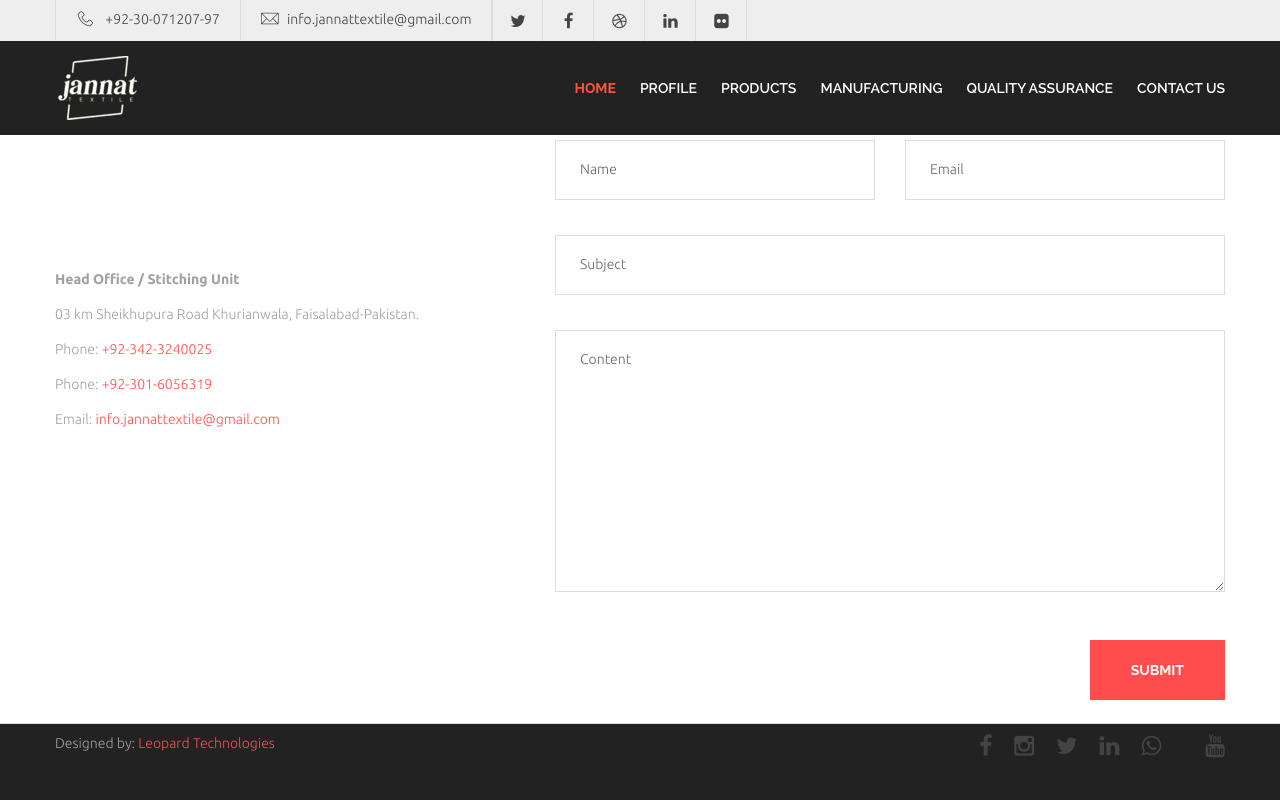
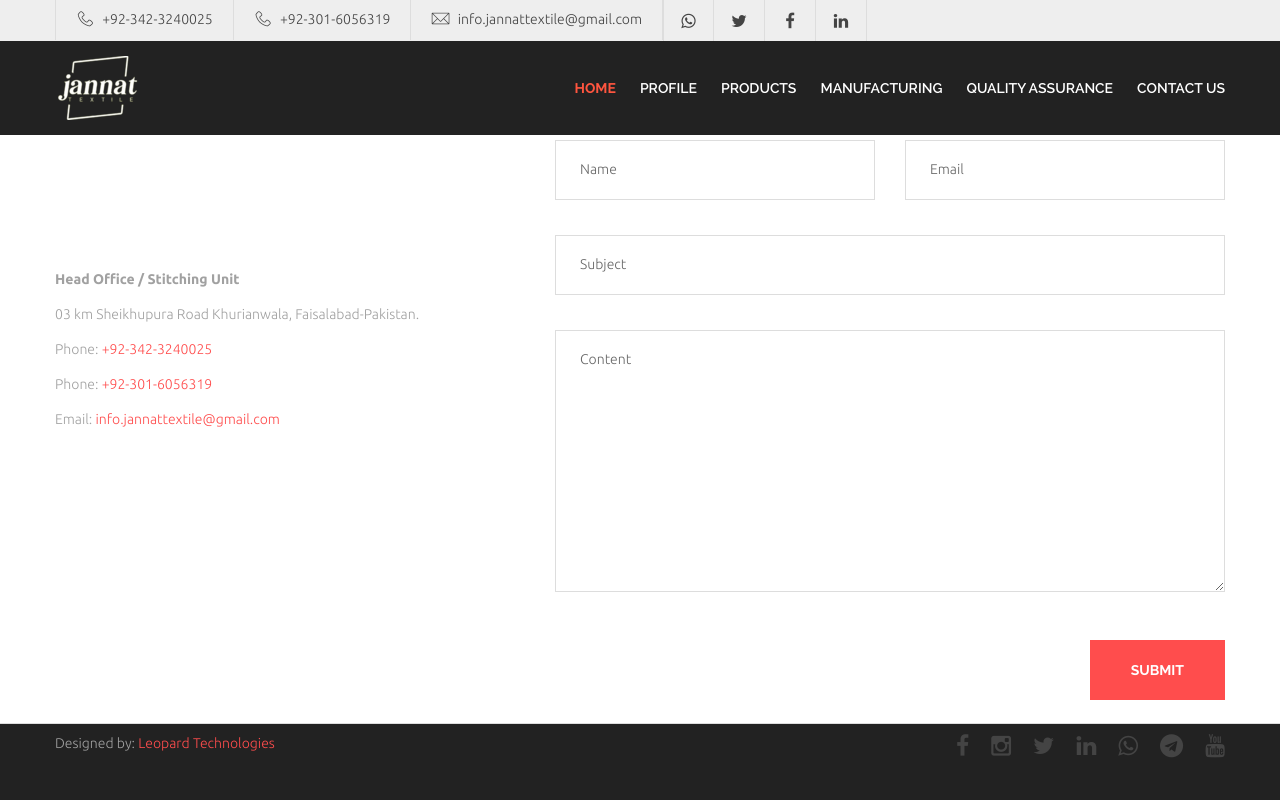
Before and after one commit to arshanaslam1/Jannattexilte, a Flask app: page /contactus in a window 1280 px wide. Run offline with Flask 2, Linux system fonts and the light colour scheme; some libraries are stand-ins or nearby versions; some web fonts are replaced.

Commit message:
update contactus

```diff
--- a/Jannat_Textile_website/templates/contactus.html
+++ b/Jannat_Textile_website/templates/contactus.html
@@ -4,7 +4,7 @@
         <meta charset="utf-8" lang="=en">
         <meta http-equiv="X-UA-Compatible" content="IE=edge">
         <title>Jannat Textile - Manufacturers & Exporters all Kind of Madeups</title>
-        <meta name="description" content="Jannat Textile - Manufacturers & Exporters all Kind of Madeups">
+        <meta name="description" content="Jannat Textile is one of the leading textile manufacturing groups in Pakistan with offices in the United States that can assist our customers in North and South America as well as Europe. We are a fully vertically integrated group with operations in all sectors of the textile industry from Spinning to Stitching.">
         <meta name="viewport" content="width=device-width, initial-scale=1">
         <meta name="theme-color" content="#222222"> <!-- Android 5.0 Tab Color -->
         <link rel="shortcut icon" href="static/img/favicon.ico">
@@ -14,6 +14,7 @@
         <!--<link href='http://fonts.googleapis.com/css?family=Raleway:400,500,600,700' rel='stylesheet' type='text/css'>-->
 
         <!-- Icon Fonts CSS -->
+        <link rel="stylesheet" href="https://cdnjs.cloudflare.com/ajax/libs/font-awesome/4.7.0/css/font-awesome.min.css">
         <link rel="stylesheet" href="static/css/knight-iconfont.css">
         <link rel="stylesheet" href="static/css/font-awesome.min.css">
         <!-- <link rel="stylesheet" href="//maxcdn.bootstrapcdn.com/font-awesome/4.3.0/static/css/font-awesome.min.css"> -->
@@ -77,7 +78,10 @@
                            <div class="left-sec clearfix">
                                 <ul class="contact-info clearfix">
                                     <li>
-                                        <i class="icon icon-knight-284"></i><span> +92-30-071207-97</span>
+                                        <i class="icon icon-knight-284"></i><span><a href="tel:+92-342-3240025">+92-342-3240025</a> </span>
+                                    </li>
+                                    <li>
+                                        <i class="icon icon-knight-284"></i><span><a href="tel:+92-301-6056319">+92-301-6056319</a> </span>
                                     </li>
                                     <li>
                                         <i class="icon icon-knight-365"></i><span><a href="mailto:info.jannattextile@gmail.com">info.jannattextile@gmail.com</a></span>
@@ -86,12 +90,10 @@
                             </div><!-- /contact-info -->
                             <div class="right-sec clearfix">
                                 <ul class="socials style1 clearfix">
-
-                                    <li><a href="#"><i class="fa fa-twitter"></i></a></li>
-                                    <li><a href="#"><i class="fa fa-facebook"></i></a></li>
-                                    <li><a href="#"><i class="fa fa-dribbble"></i></a></li>
+                                    <li><a href="https://wa.me/message/UW3HYMONLS6BA1"><i class="fa fa-whatsapp"></i></a></li>
+                                    <li><a href="https://twitter.com/JannatTextile"><i class="fa fa-twitter"></i></a></li>
+                                    <li><a href="https://www.facebook.com/jannattextileofficial"><i class="fa fa-facebook"></i></a></li>
                                     <li><a href="#"><i class="fa fa-linkedin"></i></a></li>
-                                    <li><a href="#"><i class="fa fa-flickr"></i></a></li>
                              </ul>
                             </div>
                         </div><!-- /info -->
@@ -105,7 +107,7 @@
                             </div><!-- /logo-container -->
                             <div class="menu-container clearfix">
                                   <nav class="main-nav active-style1 style1" id="main-nav">
-                                    <ul class="clearfix">
+                                     <ul class="clearfix">
                                        <li class="dropdown mega-menu full-width active">
                                             <a class="dropdown-toggle" data-toggle="1dropdown" href="/">Home</a>
 
@@ -146,7 +148,6 @@
 
             </header>
             <!-- End main-header -->
-
 
 
             <!-- Start main-footer -->
--- a/Jannat_Textile_website/templates/products.html
+++ b/Jannat_Textile_website/templates/products.html
@@ -150,7 +150,7 @@
             <!-- End main-header -->
 
 
-            <!-- Start main-contents -->
+
                <!-- Start main-contents -->
            <section class="main-contents pattern-bg2 parallax padding-top150 padding-bottom80">
                 <div class="portfolio-container portfolio-fullwidth columns4">
```
